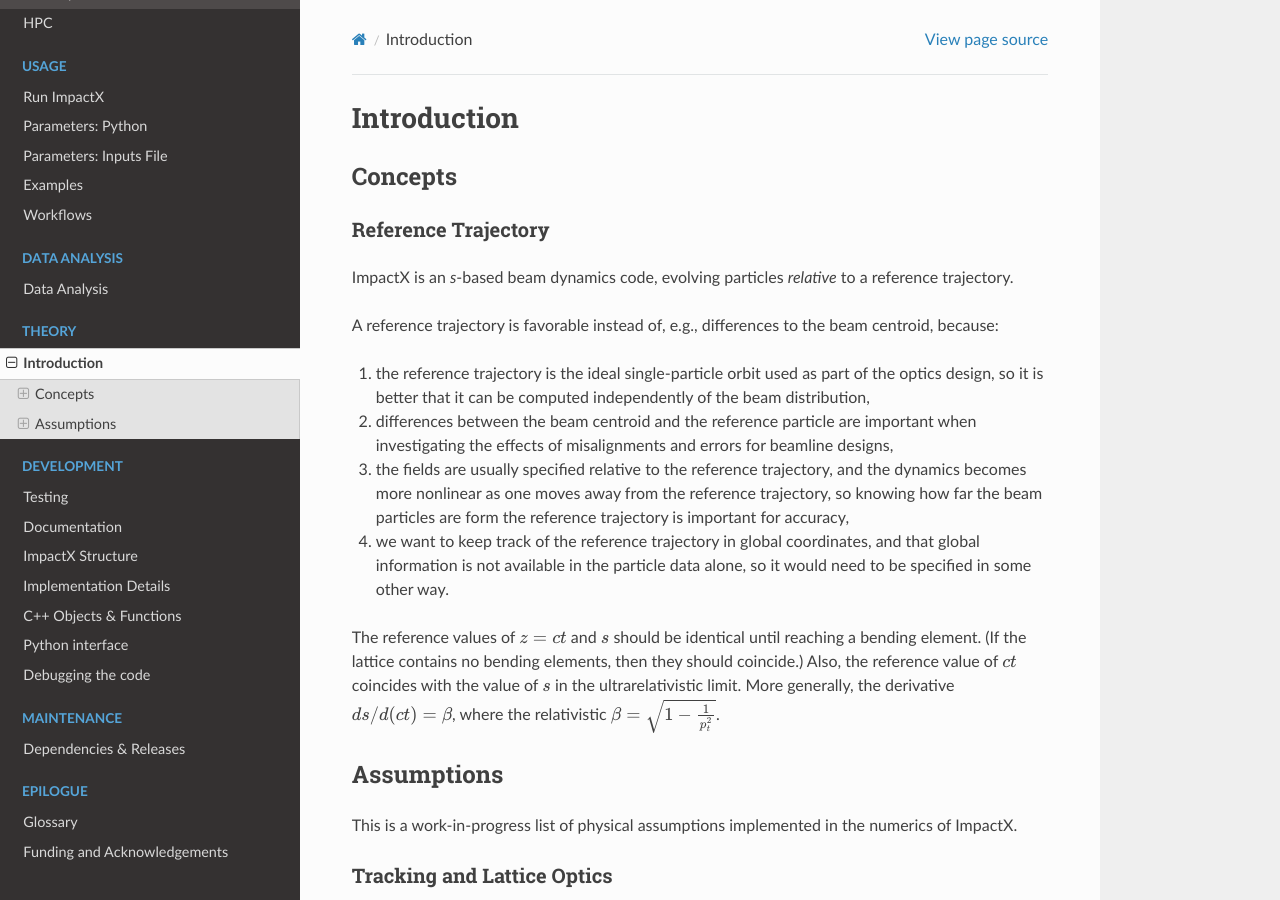
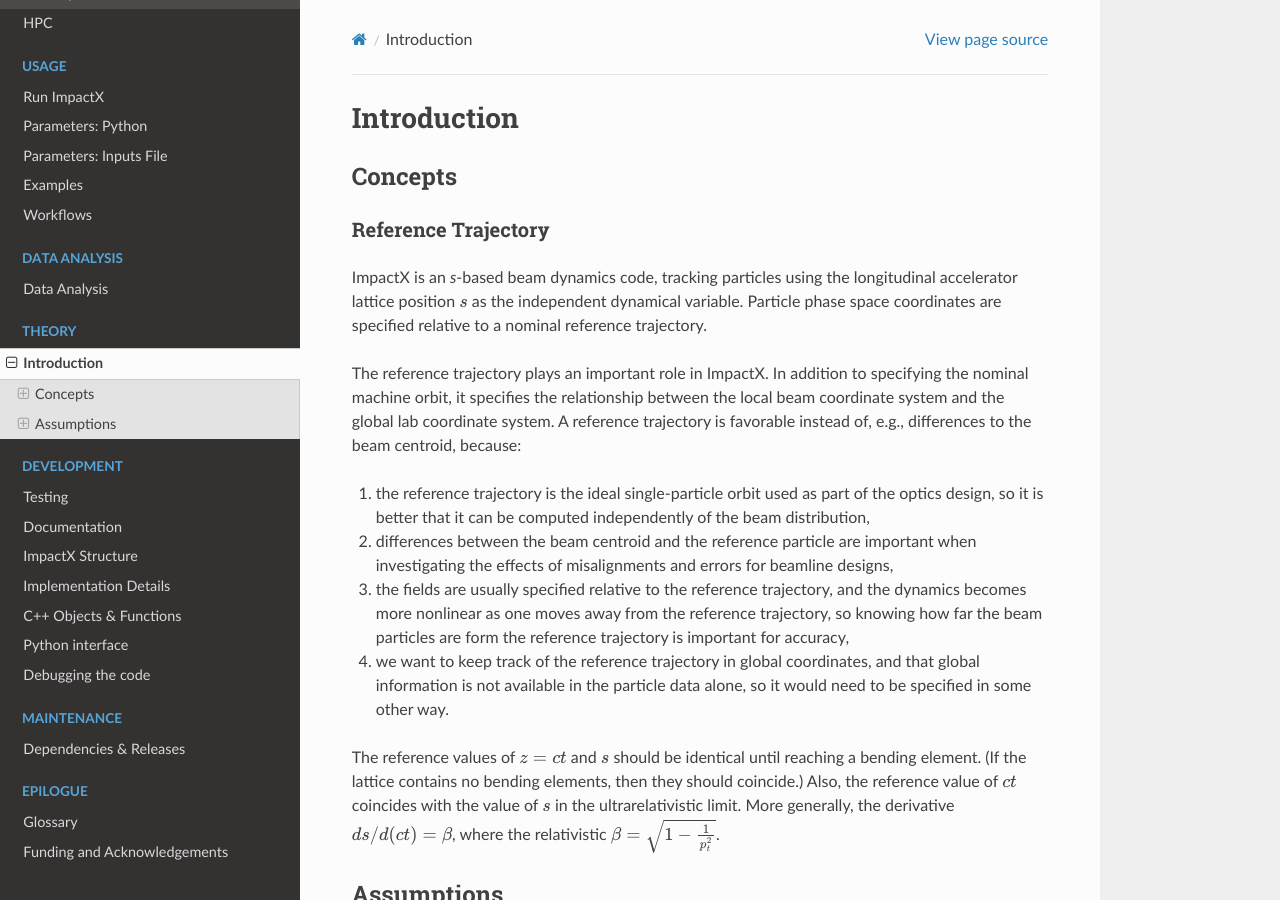
Before and after one commit to ECP-WarpX/impactx, a Sphinx documentation site: the page built from docs/source/theory/intro.rst, in a window 1280 px wide and 900 px high. Built offline with Sphinx 7.4.7 and the Read the Docs theme 2.0.0, drawn with Linux system fonts in a browser that asks for light colours; pages that are not in the unit, such as notebooks, are missing from menus.

Commit message:
Update: Review Chad

```diff
--- a/docs/source/theory/intro.rst
+++ b/docs/source/theory/intro.rst
@@ -9,8 +9,11 @@
 Reference Trajectory
 """"""""""""""""""""
 
-ImpactX is an *s*-based beam dynamics code, evolving particles *relative* to a reference trajectory.
+ImpactX is an *s*-based beam dynamics code, tracking particles using the longitudinal accelerator lattice position :math:`s` as the independent dynamical variable.
+Particle phase space coordinates are specified relative to a nominal reference trajectory.
 
+The reference trajectory plays an important role in ImpactX.
+In addition to specifying the nominal machine orbit, it specifies the relationship between the local beam coordinate system and the global lab coordinate system.
 A reference trajectory is favorable instead of, e.g., differences to the beam centroid, because:
 
 #. the reference trajectory is the ideal single-particle orbit used as part of the optics design, so it is better that it can be computed independently of the beam distribution,
```
